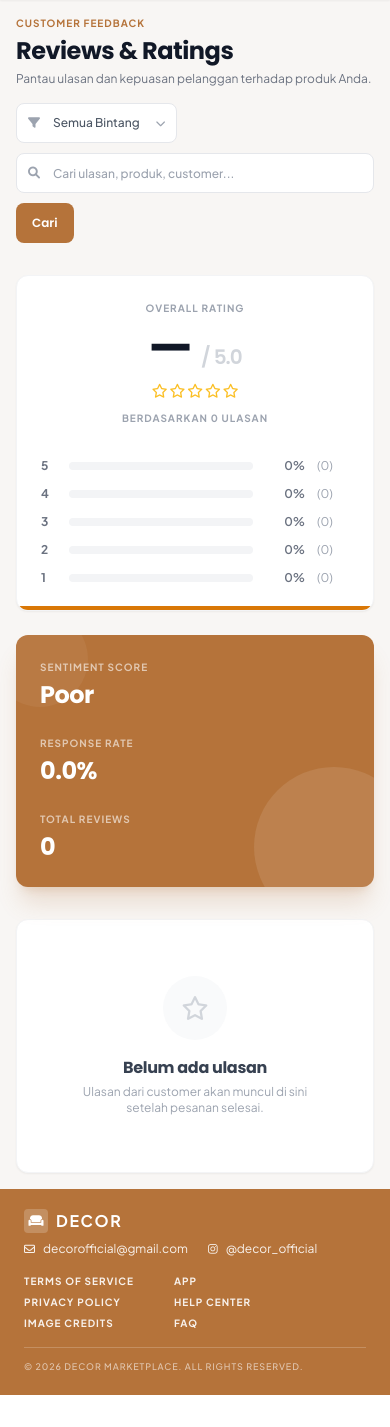
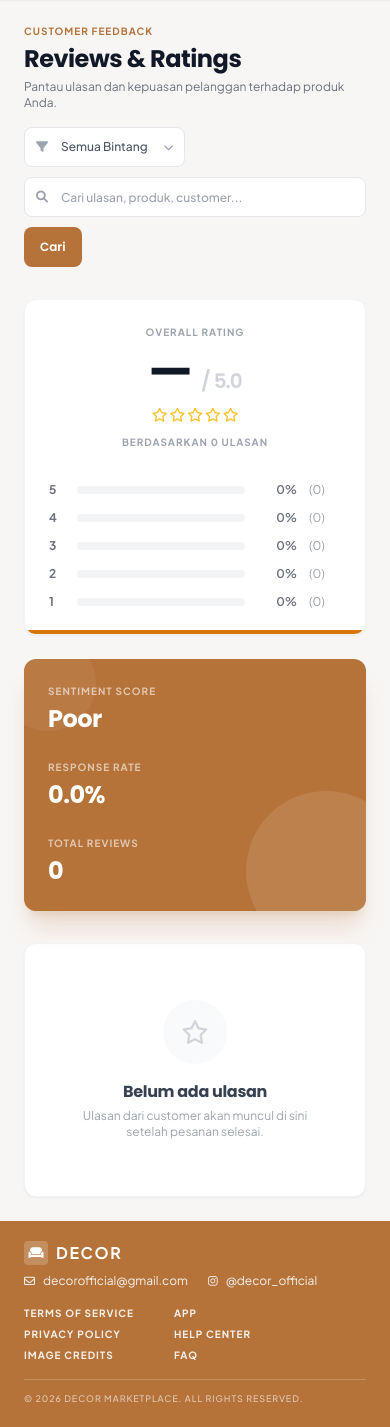
Before and after one commit to rathkakla/decor-web, a Laravel app: page /seller/reviews in a window 390 px wide. Shown: the part 64-1491 px from the top of the page. Before the commit the page ends 1459 px from the top, so only its background shows below. Run offline with Laravel 12, Linux system fonts and the light colour scheme; the visitor is signed in with stand-in values (Sample User, id 1); data that the repository does not hold is empty; parts of the project's set-up code (start-up, migrations or seed data) failed here and were passed over; some libraries are stand-ins or nearby versions.

Commit message:
style(seller): samakan padding & background halaman review dengan desain terbaru (p-6 sm:p-8)

```diff
--- a/resources/views/seller/reviews.blade.php
+++ b/resources/views/seller/reviews.blade.php
@@ -8,14 +8,14 @@
     @include('seller.partials.head')
     <link href="https://cdnjs.cloudflare.com/ajax/libs/font-awesome/6.0.0/css/all.min.css" rel="stylesheet">
 </head>
-<body class="text-gray-800">
+<body class="text-gray-800 bg-[#F8F6F4]">
 
     @include('seller.partials.sidebar')
 
     <main id="main-content" class="flex-1 flex flex-col ml-0 md:ml-64 sidebar-transition min-h-screen relative">
         @include('seller.partials.header', ['title' => 'Reviews Management'])
 
-        <div class="p-4 sm:p-6 lg:p-8 space-y-8 flex-1">
+        <div class="p-6 sm:p-8 space-y-8 flex-1">
             @if(session('success'))
             <div class="bg-green-50 text-green-600 p-4 rounded-xl text-sm font-bold border border-green-100 flex items-center shadow-sm">
                 <i class="fa-solid fa-circle-check mr-3 text-lg"></i> {{ session('success') }}
```
